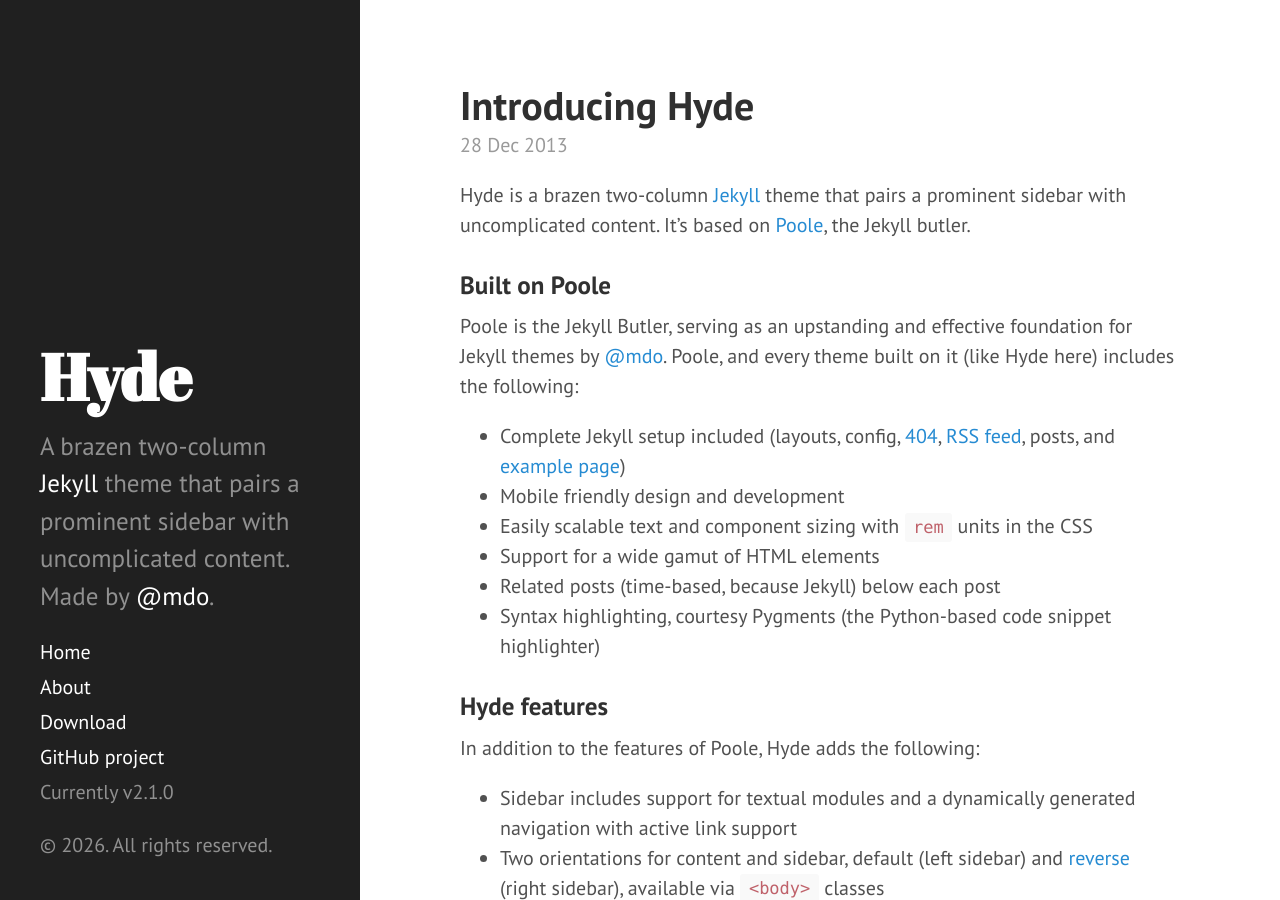
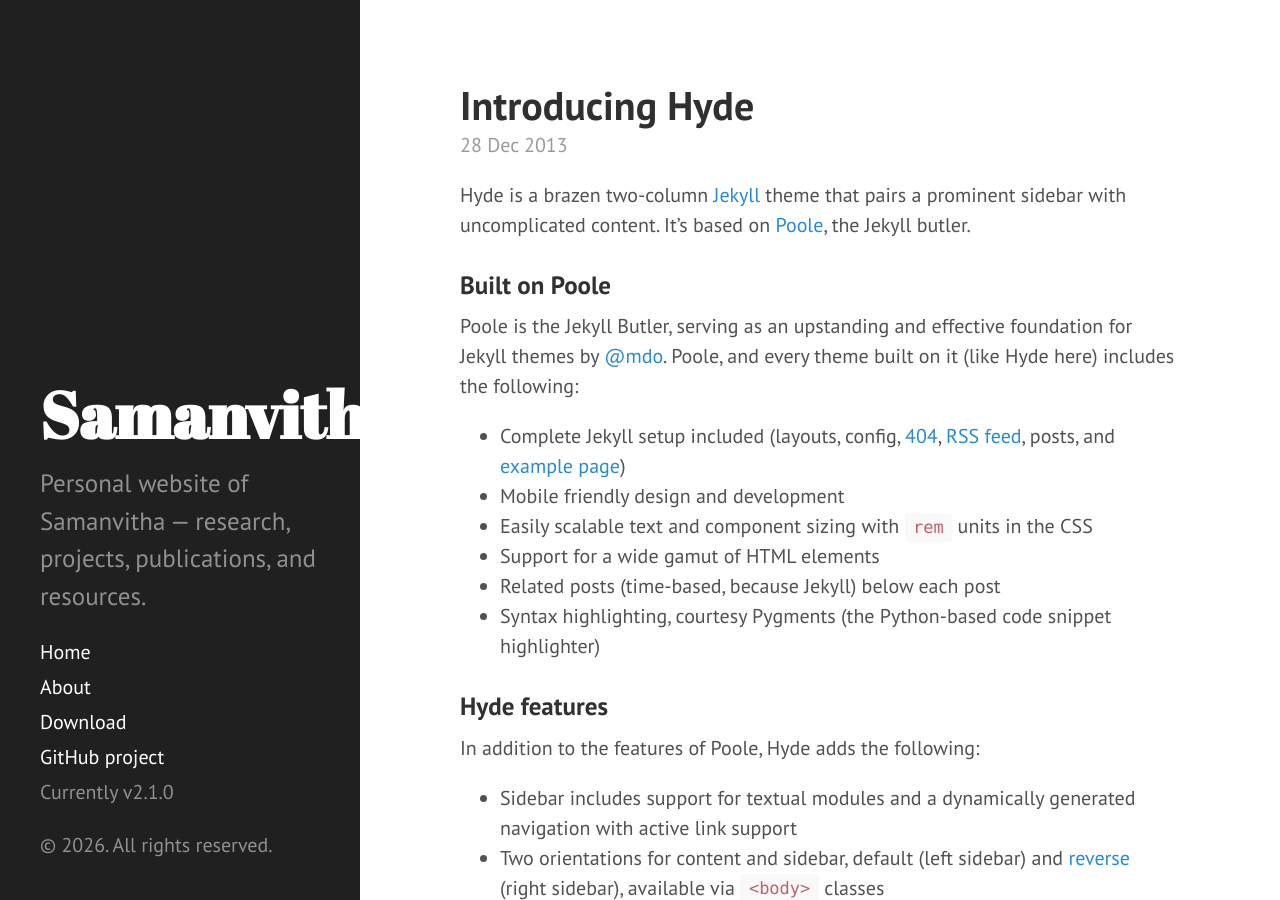
Before and after one commit to Samanvithavs/samanvithavs.github.io, a Jekyll site: the page built from index.html, in a window 1280 px wide and 900 px high. Built offline with Jekyll 4.4.1, drawn with Linux system fonts in a browser that asks for light colours; Markdown is read by kramdown in place of the engine named in the settings; the list of posts is cut into pages by our own code.

Commit message:
Customising site configuration

```diff
--- a/_config.yml
+++ b/_config.yml
@@ -1,21 +1,20 @@
 # Dependencies
-markdown:         redcarpet
-highlighter:      pygments
+markdown:         kramdown
+highlighter:      rouge
 
 # Permalinks
 permalink:        pretty
-relative_permalinks: true
 
 # Setup
-title:            Hyde
-tagline:          'A Jekyll theme'
-description:      'A brazen two-column <a href="http://jekyllrb.com" target="_blank">Jekyll</a> theme that pairs a prominent sidebar with uncomplicated content. Made by <a href="https://twitter.com/mdo" target="_blank">@mdo</a>.'
-url:              http://hyde.getpoole.com
-baseurl:          /
+title:            Samanvitha
+tagline:          'Molecular Dynamics'
+description:      'Personal website of Samanvitha — research, projects, publications, and resources.'
+url:              https://samanvithavs.github.io
+baseurl:          ""
 
 author:
-  name:           'Mark Otto'
-  url:            https://twitter.com/mdo
+  name:           'Samanvitha'
+  url:            https://samanvithavs.github.io
 
 paginate:         5
 
@@ -23,4 +22,4 @@
 version:          2.1.0
 
 github:
-  repo:           https://github.com/poole/hyde
+  repo:           https://github.com/Samanvithavs/samanvithavs.github.io
```
